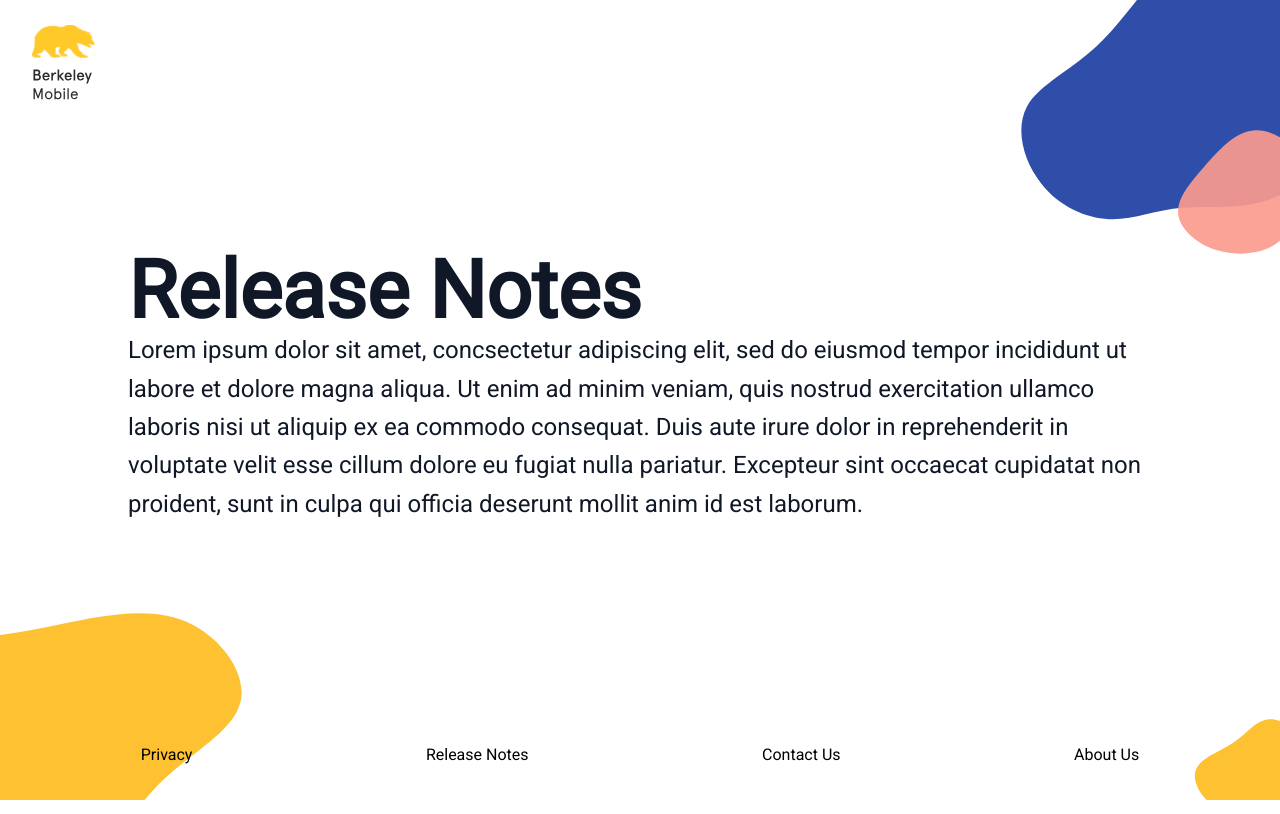
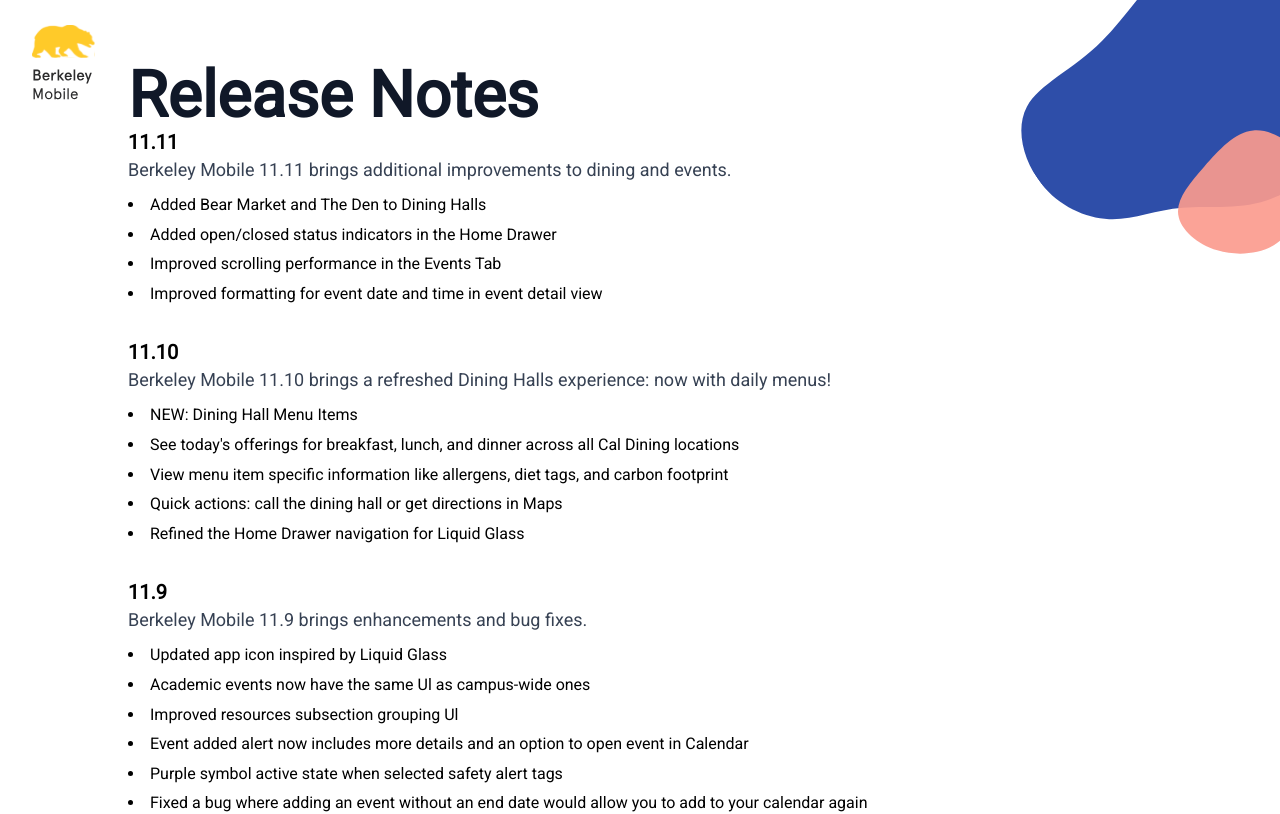
Before and after one commit to thesageak/berkeley_mobile_page, a React (Vite) app: page /release-notes in a window 1280 px wide. Shown: the top 814 px of the page. Built offline with nearby package versions, Linux system fonts and the light colour scheme.

Commit message:
feat(ui): add ReleaseNotes section with version entries

```diff
--- a/src/app/pages/ReleaseNotes.tsx
+++ b/src/app/pages/ReleaseNotes.tsx
@@ -1,16 +1,19 @@
+import { VersionEntry } from "../../components";
+import { notes } from "../../data/release-notes";
+
 export default function ReleaseNotes() {
   return (
     <div className="flex items-center justify-center ">
       <div className="flex flex-col flex-wrap items-start w-[80vw]">
-        <h1 className="font-bold text-[5rem] text-gray-900 leading-[1]">Release Notes</h1>
-        <p className="text-[1.5rem] text-gray-900">
-          Lorem ipsum dolor sit amet, concsectetur adipiscing elit, sed do eiusmod tempor incididunt
-          ut labore et dolore magna aliqua. Ut enim ad minim veniam, quis nostrud exercitation
-          ullamco laboris nisi ut aliquip ex ea commodo consequat. Duis aute irure dolor in
-          reprehenderit in voluptate velit esse cillum dolore eu fugiat nulla pariatur. Excepteur
-          sint occaecat cupidatat non proident, sunt in culpa qui officia deserunt mollit anim id
-          est laborum.
-        </p>
+        <h1 className="font-bold text-[4rem] text-gray-900 leading-[1]">Release Notes</h1>
+        {notes.map((note) => (
+          <VersionEntry
+            key={note.version}
+            version={note.version}
+            summary={note.summary}
+            changes={note.changes}
+          />
+        ))}
       </div>
     </div>
   );
--- /dev/null
+++ b/src/components/VersionEntry.tsx
@@ -0,0 +1,21 @@
+interface VersionEntryProps {
+  version: string;
+  summary: string;
+  changes: string[];
+}
+
+function VersionEntry({ version, summary, changes }: VersionEntryProps) {
+  return (
+    <article className="mb-8">
+      <h2 className="text-xl font-semibold">{version}</h2>
+      <h3 className="text-lg text-gray-700 mb-2">{summary}</h3>
+      <ul className="list-disc list-inside space-y-1">
+        {changes.map((change, index) => (
+          <li key={index}>{change}</li>
+        ))}
+      </ul>
+    </article>
+  );
+}
+
+export default VersionEntry;
--- a/src/components/index.ts
+++ b/src/components/index.ts
@@ -3,3 +3,4 @@
 export { default as Background } from "./Background";
 export { default as Header } from "./Header";
 export { default as HeroSection } from "./HeroSection";
+export { default as VersionEntry } from "./VersionEntry";
--- /dev/null
+++ b/src/data/release-notes.ts
@@ -0,0 +1,46 @@
+export const notes = [
+  {
+    version: "11.11",
+    summary: "Berkeley Mobile 11.11 brings additional improvements to dining and events.",
+    changes: [
+      "Added Bear Market and The Den to Dining Halls",
+      "Added open/closed status indicators in the Home Drawer",
+      "Improved scrolling performance in the Events Tab",
+      "Improved formatting for event date and time in event detail view",
+    ],
+  },
+  {
+    version: "11.10",
+    summary:
+      "Berkeley Mobile 11.10 brings a refreshed Dining Halls experience: now with daily menus!",
+    changes: [
+      "NEW: Dining Hall Menu Items",
+      "See today's offerings for breakfast, lunch, and dinner across all Cal Dining locations",
+      "View menu item specific information like allergens, diet tags, and carbon footprint",
+      "Quick actions: call the dining hall or get directions in Maps",
+      "Refined the Home Drawer navigation for Liquid Glass",
+    ],
+  },
+  {
+    version: "11.9",
+    summary: "Berkeley Mobile 11.9 brings enhancements and bug fixes.",
+    changes: [
+      "Updated app icon inspired by Liquid Glass",
+      "Academic events now have the same Ul as campus-wide ones",
+      "Improved resources subsection grouping Ul",
+      "Event added alert now includes more details and an option to open event in Calendar",
+      "Purple symbol active state when selected safety alert tags",
+      "Fixed a bug where adding an event without an end date would allow you to add to your calendar again",
+      "Fixed a bug where events did not automatically rescrape the next day",
+      "Fixed a bug where sometimes the app will crash when selecting a map markers dropdown view",
+    ],
+  },
+  {
+    version: "11.8",
+    summary:
+      "As the first update of the 2025-2026 school year, we adding support for Liquid Glass for iOS 26!",
+    changes: [
+      "Berkeley Mobile adopts the new refined glassy visual language, bringing a more fun and consistent across the app.",
+    ],
+  },
+];
```
